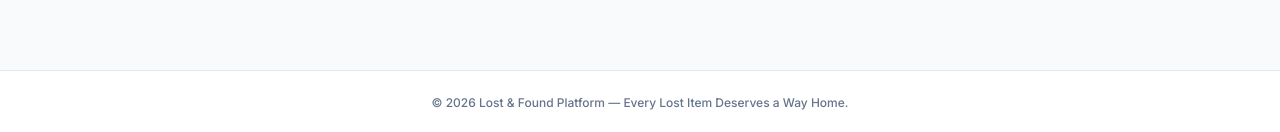
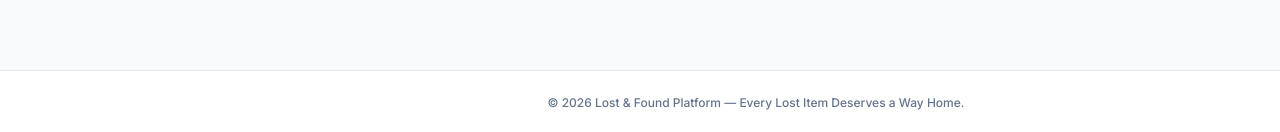
Before and after one commit to ThapaAyush/Lost_and_Found, a React (Vite) app in the folder frontend/: page / in a window 1280 px wide. Shown: the part 2308-2440 px from the top of the page. Built offline with nearby package versions, Linux system fonts and the light colour scheme; no server answers.

Commit message:
fix: make frontend sidebar fixed in place so it never scrolls down with the page

```diff
--- a/frontend/src/components/Sidebar.jsx
+++ b/frontend/src/components/Sidebar.jsx
@@ -60,19 +60,19 @@ const Sidebar = ({ isOpen, isDesktopOpen = true, closeSidebar }) => {
         />
       )}
 
-      {/* Sidebar Panel: Sticks below Navbar on desktop (lg:top-16), never overlapping top bar */}
+      {/* Sidebar Panel: Fixed in place on desktop (top-16), never scrolls down or disappears */}
       <aside
-        className={`fixed lg:sticky top-0 lg:top-16 left-0 z-50 lg:z-30 h-screen lg:h-[calc(100vh-4rem)] bg-white border-r border-slate-200 flex flex-col justify-between transition-all duration-300 ease-in-out shrink-0 ${
-          isOpen ? 'translate-x-0 w-72 shadow-2xl' : '-translate-x-full'
+        className={`fixed top-16 left-0 h-[calc(100vh-4rem)] bg-white border-r border-slate-200 flex flex-col justify-between transition-all duration-300 ease-in-out shrink-0 select-none ${
+          isOpen ? 'translate-x-0 w-72 shadow-2xl z-50' : '-translate-x-full z-40'
         } ${
           isDesktopOpen
-            ? 'lg:translate-x-0 lg:w-64 lg:shadow-none'
+            ? 'lg:translate-x-0 lg:w-64 lg:shadow-none lg:z-30'
             : 'lg:-translate-x-full lg:w-0 lg:overflow-hidden lg:border-none'
         }`}
       >
         {/* Top Header inside Sidebar for mobile drawer */}
-        <div className="overflow-hidden">
-          <div className="p-4 border-b border-slate-100 flex items-center justify-between lg:hidden">
+        <div className="flex-1 flex flex-col min-h-0 overflow-hidden">
+          <div className="p-4 border-b border-slate-100 flex items-center justify-between lg:hidden shrink-0">
             <span className="font-bold text-slate-800 text-sm">Navigation Menu</span>
             <button
               onClick={closeSidebar}
@@ -84,7 +84,7 @@ const Sidebar = ({ isOpen, isDesktopOpen = true, closeSidebar }) => {
           </div>
 
           {/* Navigation Links with custom scroll */}
-          <nav className="p-3 space-y-1 overflow-y-auto max-h-[calc(100vh-140px)] lg:max-h-[calc(100vh-140px)]">
+          <nav className="flex-1 p-3 space-y-1 overflow-y-auto">
             {navLinks.map((link) => {
               const Icon = link.icon;
               return (
--- a/frontend/src/index.css
+++ b/frontend/src/index.css
@@ -11,7 +11,7 @@
   body {
     @apply bg-slate-50 text-slate-800 font-sans min-h-screen antialiased selection:bg-blue-100 selection:text-blue-900;
     -webkit-tap-highlight-color: transparent;
-    overflow-x: hidden;
+    overflow-x: clip;
   }
 
   /* Prevent auto-zooming on inputs on mobile Safari/Chrome when focusing inputs */
--- a/frontend/src/layouts/AppLayout.jsx
+++ b/frontend/src/layouts/AppLayout.jsx
@@ -34,6 +34,14 @@ const AppLayout = () => {
           closeSidebar={closeSidebar}
         />
 
+        {/* Desktop Spacer keeping content aligned beside fixed sidebar */}
+        <div
+          className={`hidden lg:block shrink-0 transition-all duration-300 ease-in-out ${
+            isDesktopSidebarOpen ? 'w-64' : 'w-0'
+          }`}
+          aria-hidden="true"
+        />
+
         <main className="flex-1 w-full max-w-7xl mx-auto px-4 sm:px-6 lg:px-8 py-5 md:py-8 pb-24 lg:pb-10 overflow-x-hidden min-w-0 transition-all duration-300">
           <Outlet />
         </main>
@@ -43,7 +51,11 @@ const AppLayout = () => {
       <MobileBottomNav />
 
       {/* Global Clean Professional Footer */}
-      <footer className="bg-white border-t border-slate-200 py-6 px-6 text-center text-xs text-slate-500 hidden lg:block">
+      <footer
+        className={`bg-white border-t border-slate-200 py-6 px-6 text-center text-xs text-slate-500 hidden lg:block transition-all duration-300 ${
+          isDesktopSidebarOpen ? 'lg:pl-64' : 'lg:pl-0'
+        }`}
+      >
         <div className="max-w-7xl mx-auto flex items-center justify-center">
           <p className="font-medium">
             © {new Date().getFullYear()} Lost & Found Platform — Every Lost Item Deserves a Way Home.
```
